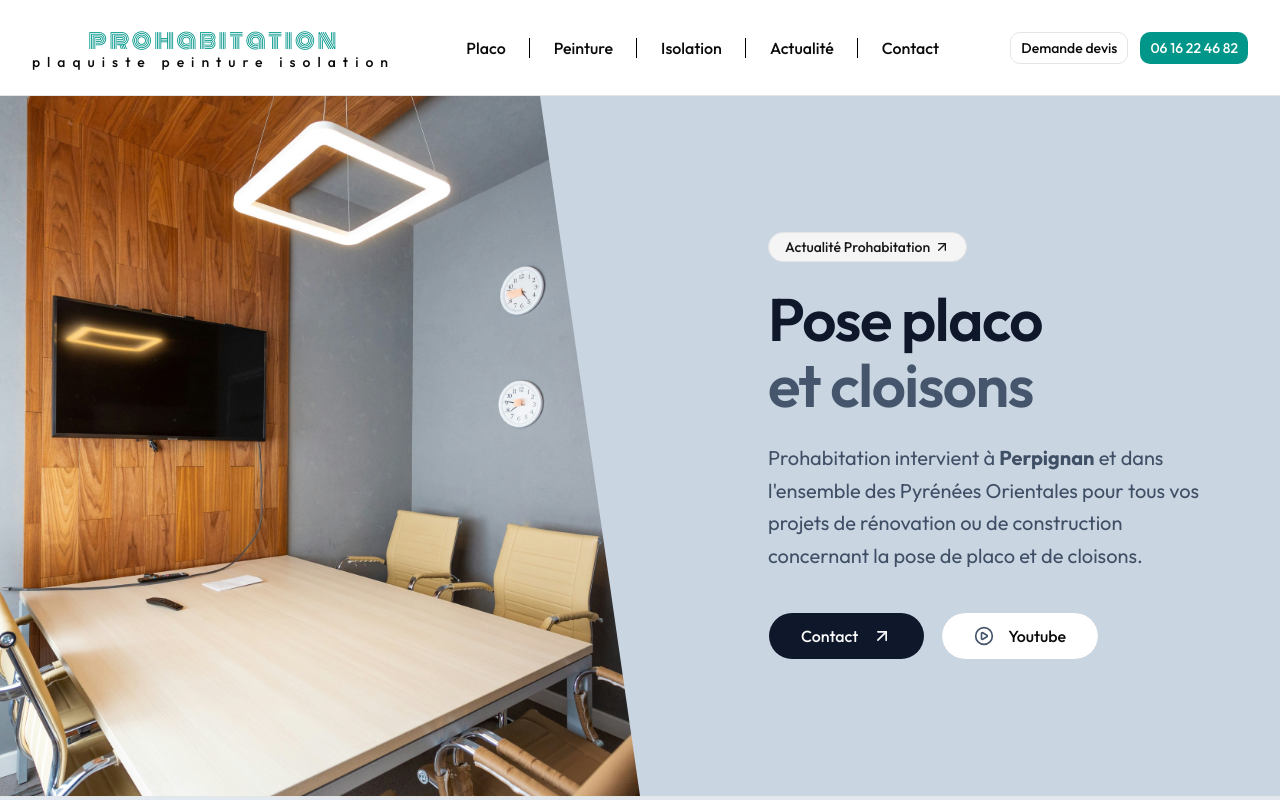
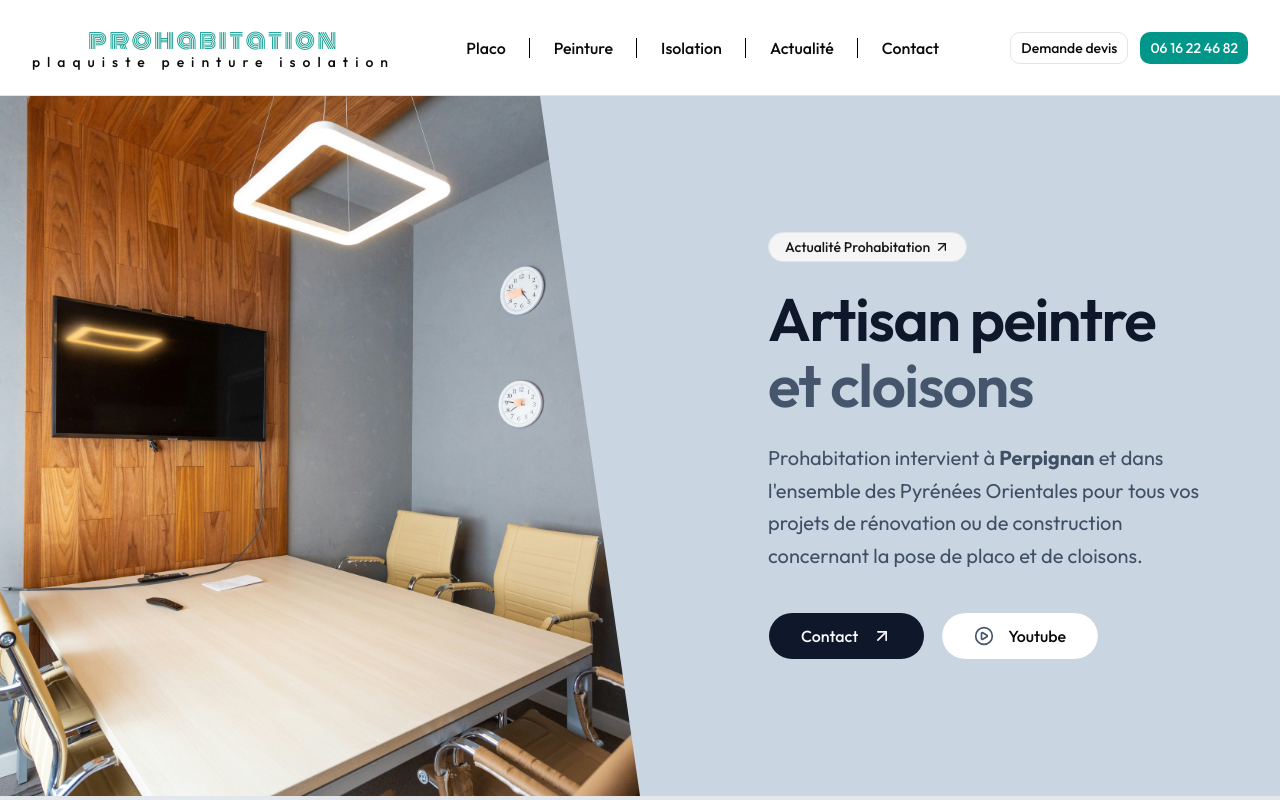
Before and after one commit to jazetjaz01/prohabitation, a Next.js app: page /peinture in a window 1280 px wide. Shown: the top 800 px of the page. Built offline with nearby package versions, Linux system fonts and the light colour scheme.

Commit message:
update blog

```diff
--- a/components/nav-menu.tsx
+++ b/components/nav-menu.tsx
@@ -34,7 +34,7 @@ export const NavMenu = ({ className, ...props }: ComponentProps<typeof Navigatio
       <NavigationMenuItem className="w-full">
         <NavigationMenuLink asChild>
           <Link
-            href="/"
+            href="/peinture"
             className={cn(navigationMenuTriggerStyle(), "w-full !justify-center md:w-max")}
           >
             Peinture
--- a/components/peinture/Hero1.tsx
+++ b/components/peinture/Hero1.tsx
@@ -15,7 +15,7 @@ export default function Hero1() {
         <div className="relative h-[300px] lg:h-full w-full z-0">
           <Image
             src="/images/peinture/peinture1.jpg"
-            alt="pose de placo et cloisons Perpignan"
+            alt="Artisan peintre Perpignan"
             fill
             priority
             className="object-cover"
@@ -39,7 +39,7 @@ export default function Hero1() {
             </Badge>
 
             <h1 className="text-3xl md:text-5xl lg:text-6xl font-semibold text-slate-900 leading-[1.1] tracking-tight">
-              Pose placo<br />
+              Artisan peintre<br />
               <span className="text-slate-600">et cloisons</span>
             </h1>
 
```
